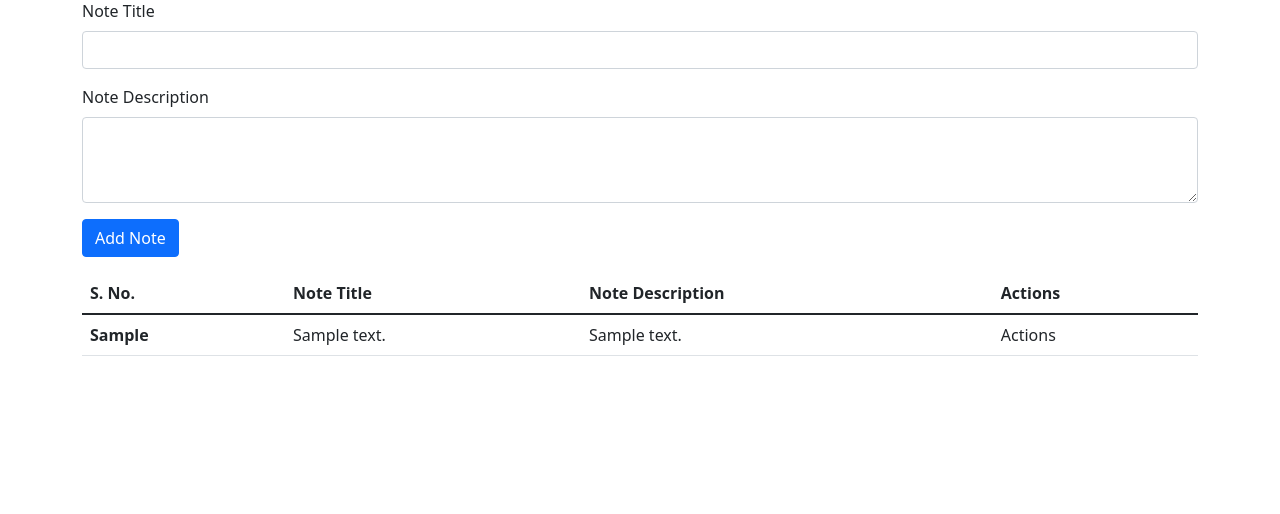
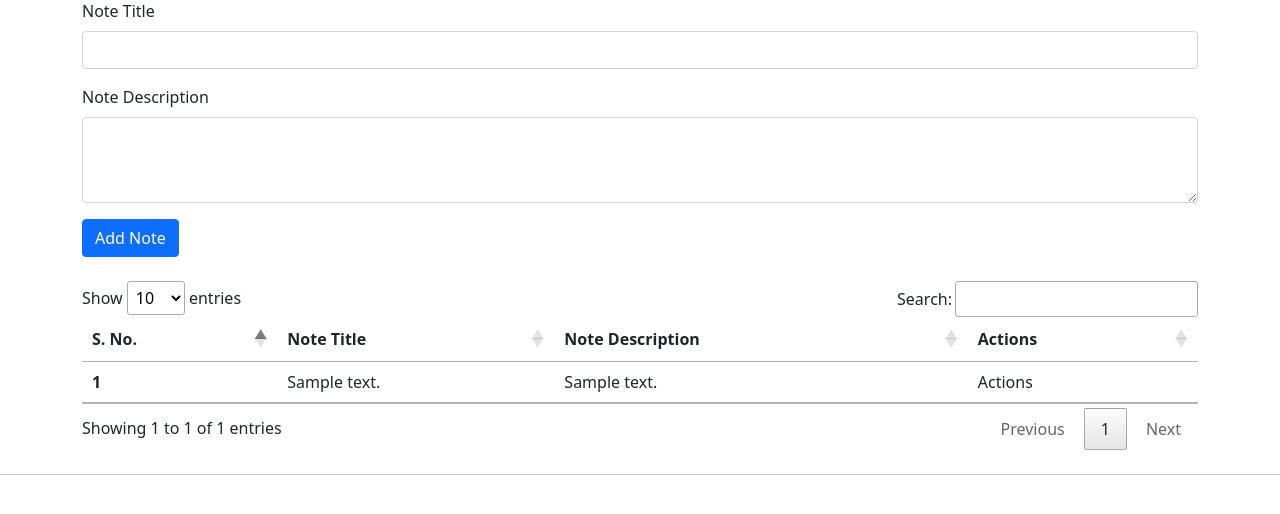
Before and after one commit to SubhanRaj/iNotes, a PHP site: page /index.php in a window 1280 px wide. Shown: the part 119-633 px from the top of the page. Run offline with PHP 8.4, Linux system fonts and the light colour scheme; tables that the repository leaves empty or names only in its code hold one stand-in row (values such as "Sample post"); some libraries are stand-ins or nearby versions.

Commit message:
added jQuery Data Tables

```diff
--- a/index.php
+++ b/index.php
@@ -43,7 +43,8 @@ if ($_SERVER['REQUEST_METHOD'] == 'POST') {
 
     <!-- Bootstrap CSS -->
     <link href="https://cdn.jsdelivr.net/npm/bootstrap@5.1.3/dist/css/bootstrap.min.css" rel="stylesheet" integrity="sha384-1BmE4kWBq78iYhFldvKuhfTAU6auU8tT94WrHftjDbrCEXSU1oBoqyl2QvZ6jIW3" crossorigin="anonymous">
-
+    <!-- Data table css -->
+    <link rel="stylesheet" href="//cdn.datatables.net/1.11.3/css/jquery.dataTables.min.css">
     <title>iNotes : A PHP CRUD Notes App</title>
 </head>
 
@@ -102,11 +103,9 @@ if ($_SERVER['REQUEST_METHOD'] == 'POST') {
             <button type="submit" class="btn btn-primary">Add Note</button>
         </form>
     </div>
-    <div class="container">
+    <div class="container my-4">
 
-
-
-        <table class="table">
+        <table class="table" id="myTable">
             <thead>
                 <tr>
                     <th scope="col">S. No.</th>
@@ -121,10 +120,12 @@ if ($_SERVER['REQUEST_METHOD'] == 'POST') {
                 $sql = "SELECT * FROM `notes`";
                 $result = mysqli_query($conn, $sql);
                 $row;
+                $sno = 0;
                 while ($row = mysqli_fetch_assoc($result)) {
+                    $sno = $sno + 1;
                     echo "
                 <tr>
-                    <th scope='row'>" . $row['sno'] . "</th>
+                    <th scope='row'>" . $sno . "</th>
                     <td>" . $row['note_title'] . "</td>
                     <td>" . $row['note_desc'] . "</td>
                     <td>Actions</td>
@@ -137,9 +138,16 @@ if ($_SERVER['REQUEST_METHOD'] == 'POST') {
         </table>
 
     </div>
+    <hr>
 
+    <script src="https://cdn.jsdelivr.net/npm/bootstrap@5.1.3/dist/js/bootstrap.bundle.min.js" integrity="sha384-ka7Sk0Gln4gmtz2MlQnikT1wXgYsOg+OMhuP+IlRH9sENBO0LRn5q+8nbTov4+1p" crossorigin="anonymous"></script>
+    <script src="https://code.jquery.com/jquery-3.6.0.js" integrity="sha256-H+K7U5CnXl1h5ywQfKtSj8PCmoN9aaq30gDh27Xc0jk=" crossorigin="anonymous"></script>
+    <script src="//cdn.datatables.net/1.11.3/js/jquery.dataTables.min.js"></script>
 
-    <script src="https://cdn.jsdelivr.net/npm/bootstrap@5.1.3/dist/js/bootstrap.bundle.min.js" integrity="sha384-ka7Sk0Gln4gmtz2MlQnikT1wXgYsOg+OMhuP+IlRH9sENBO0LRn5q+8nbTov4+1p" crossorigin="anonymous">
+    <script>
+        $(document).ready(function() {
+            $('#myTable').DataTable();
+        });
     </script>
 
 
```
